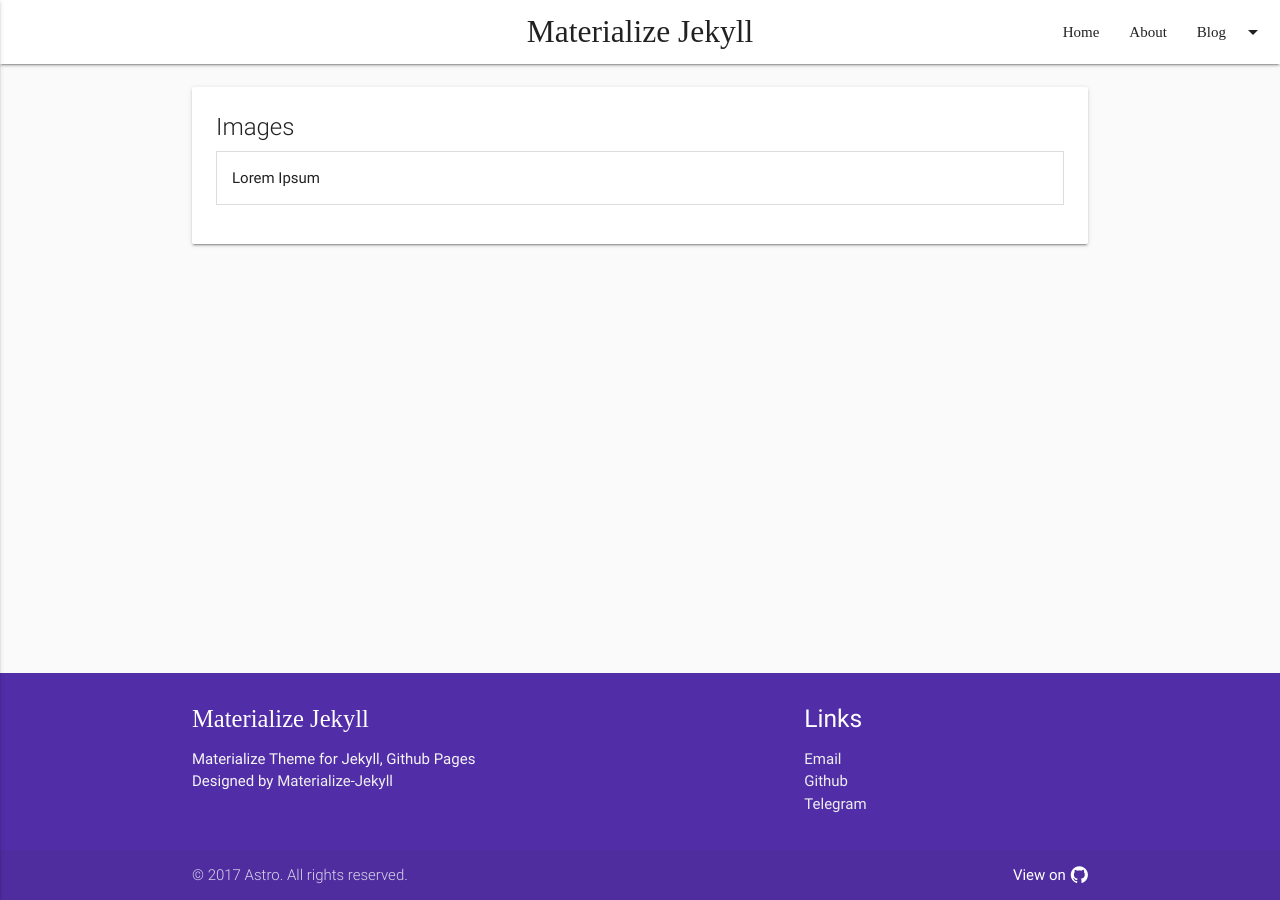
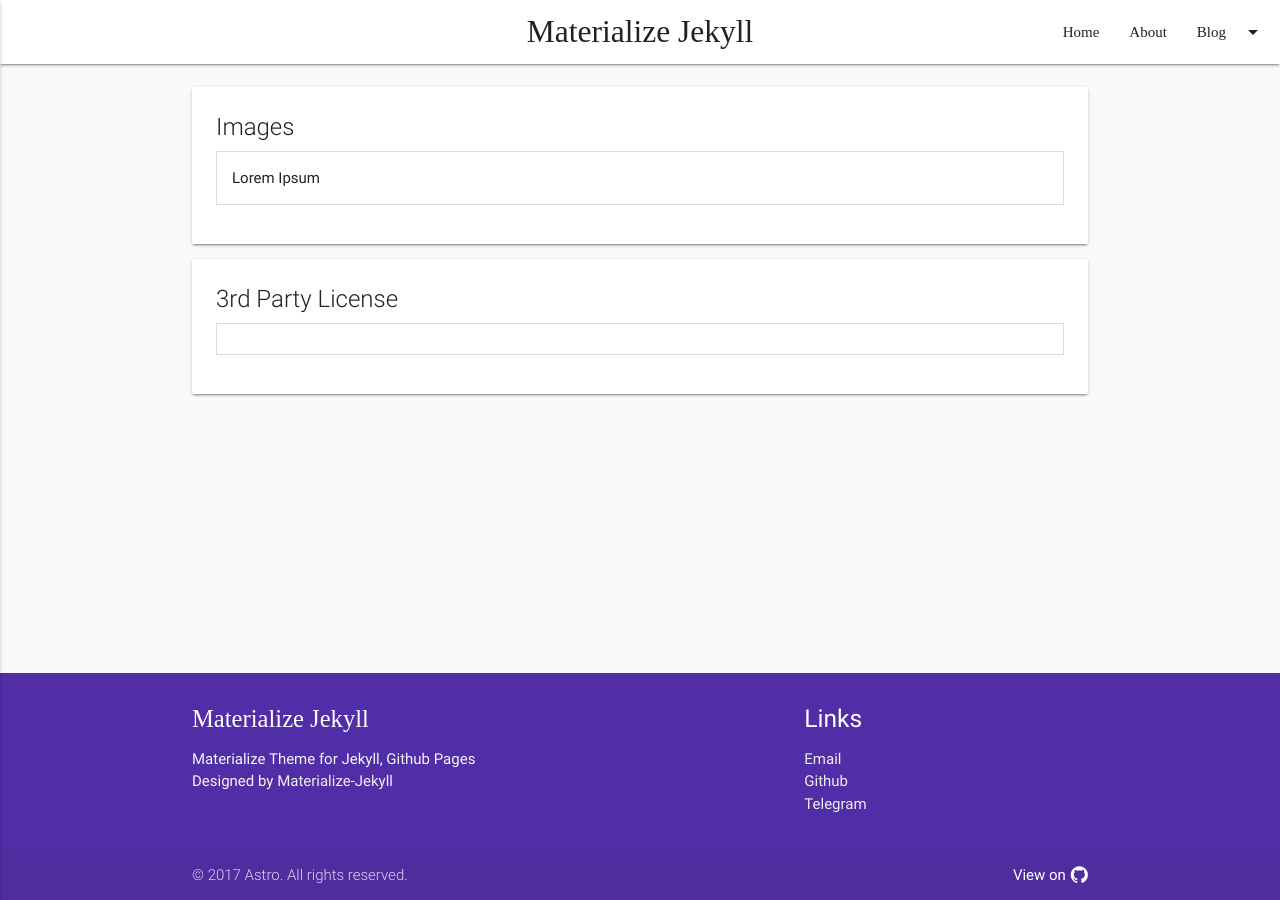
Before and after one commit to Astro36/materialize-jekyll, a Jekyll site: the page built from resources.html, in a window 1280 px wide. Built offline with Jekyll 4.4.1, drawn with Linux system fonts in a browser that asks for light colours; nearby versions of some CDN libraries; some web fonts are replaced.

Commit message:
Add resizing image feature

```diff
--- a/resources.html
+++ b/resources.html
@@ -18,7 +18,7 @@
                 <li>
                   <div class="collapsible-header">{{ post.title }}</div>
                   <div class="collapsible-body">
-                    <img src="{{ post.image.src }}" alt="{{ post.image.copyright }}">
+                    <img class="materialboxed" src="{{ post.image.src }}" alt="{{ post.image.copyright }}">
                   </div>
                 </li>
                 {% endif %}
@@ -27,6 +27,20 @@
             </div>
           </div>
         </article>
+        <article>
+          <div class="card">
+            <div class="card-content">
+              <span class="card-title">3rd Party License</span>
+              <ul class="collapsible" data-collapsible="expandable">
+                <li>
+                  <div class="collapsible-header"></div>
+                  <div class="collapsible-body">
+                  </div>
+                </li>
+              </ul>
+            </div>
+          </div>
+        </article>
       </div>
     </div>
   </div>
```
